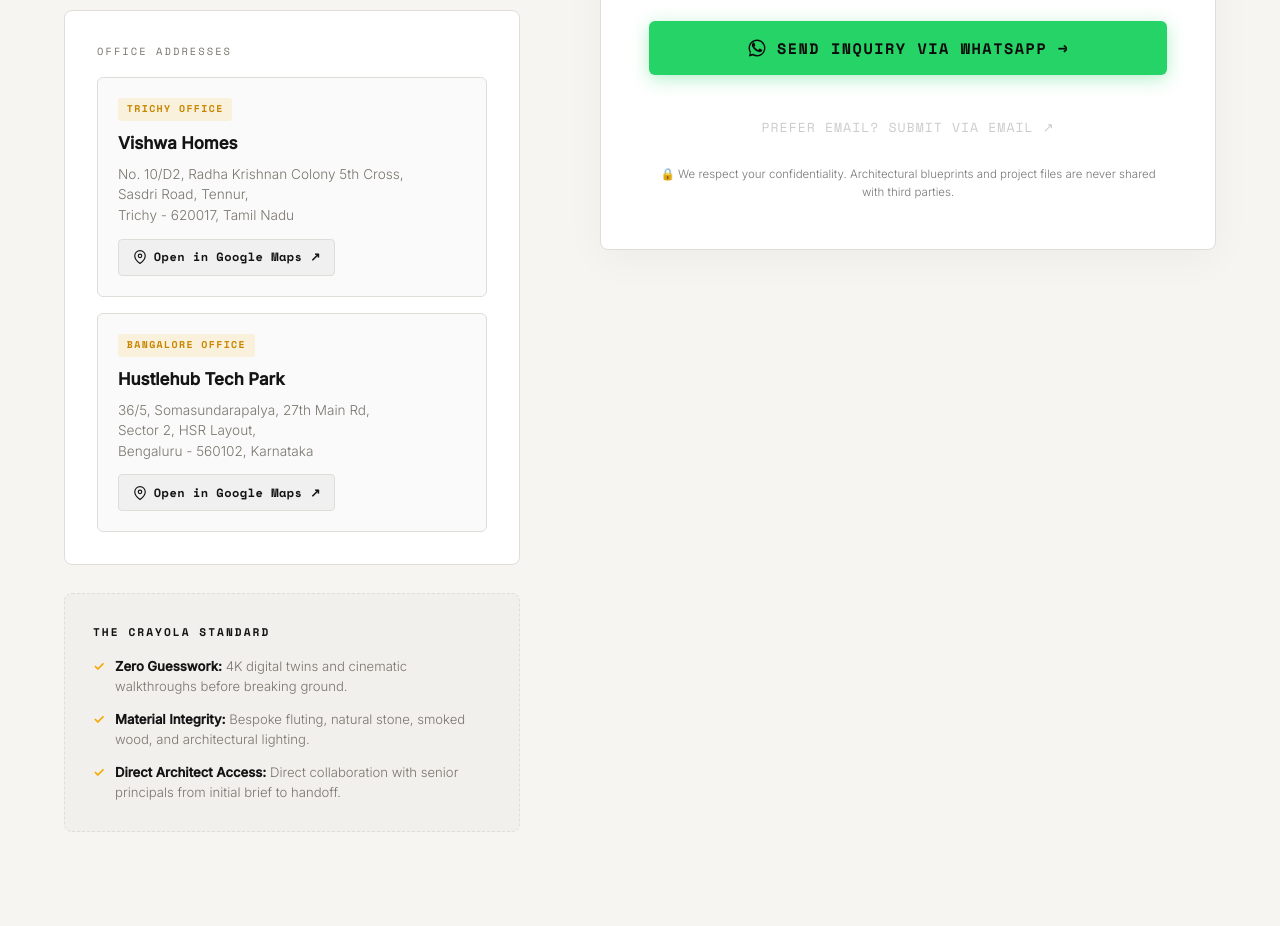
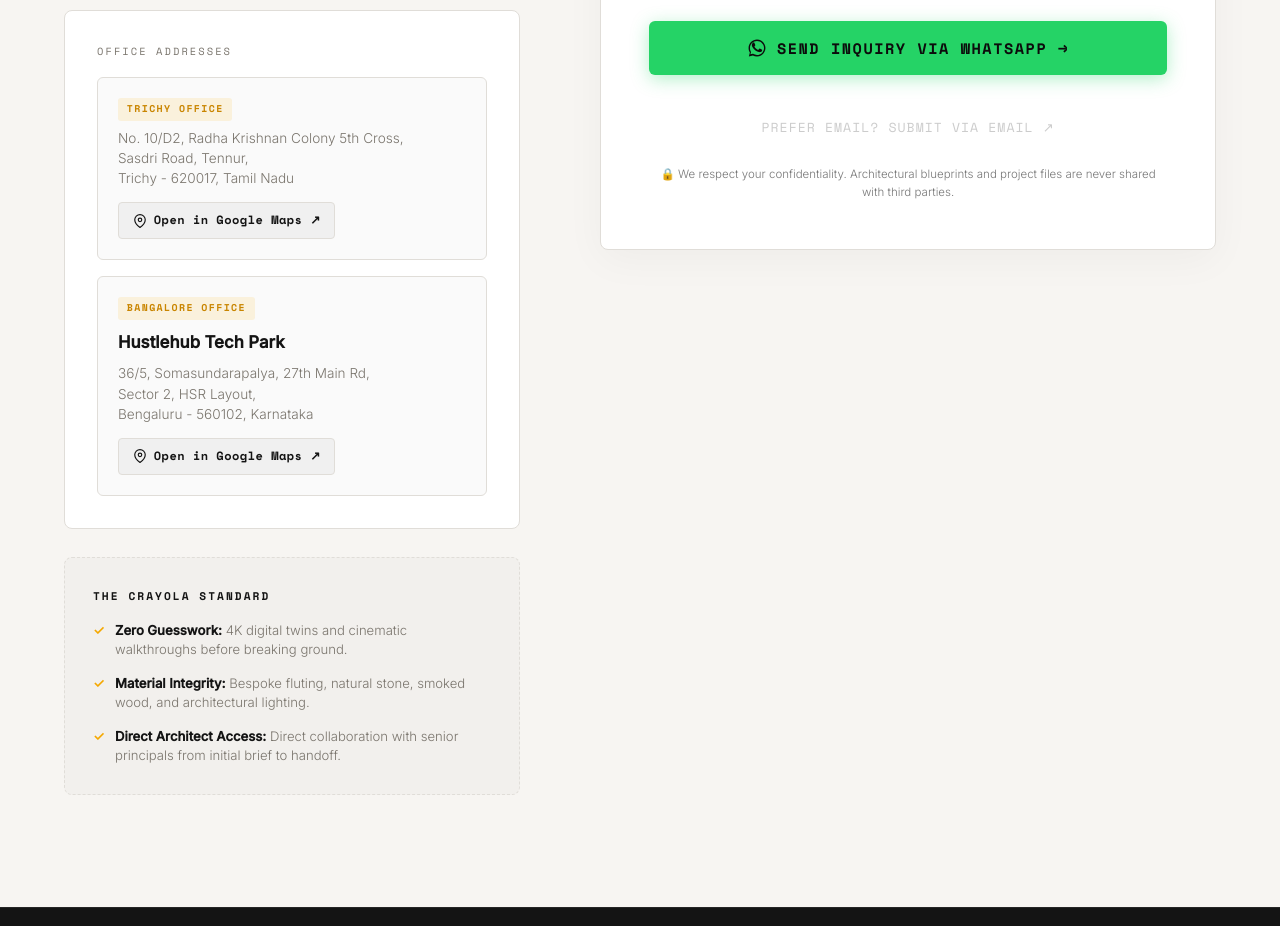
Before and after one commit to charles-prof/crayoladesignstudio, a React (Vite) app in the folder frontend-react/: page /contact in a window 1280 px wide. Shown: the part 1440-2366 px from the top of the page. Built offline with nearby package versions, Linux system fonts and the light colour scheme.

Commit message:
fix: remove viswa homes from address

```diff
--- a/frontend-react/src/pages/Contact.jsx
+++ b/frontend-react/src/pages/Contact.jsx
@@ -174,7 +174,6 @@ export default function Contact() {
               <div className="office-card">
                 <div className="office-card-header">
                   <span className="office-tag">Trichy Office</span>
-                  <h4 className="office-name">Vishwa Homes</h4>
                 </div>
                 <p className="office-address-line">
                   No. 10/D2, Radha Krishnan Colony 5th Cross,<br />
```
